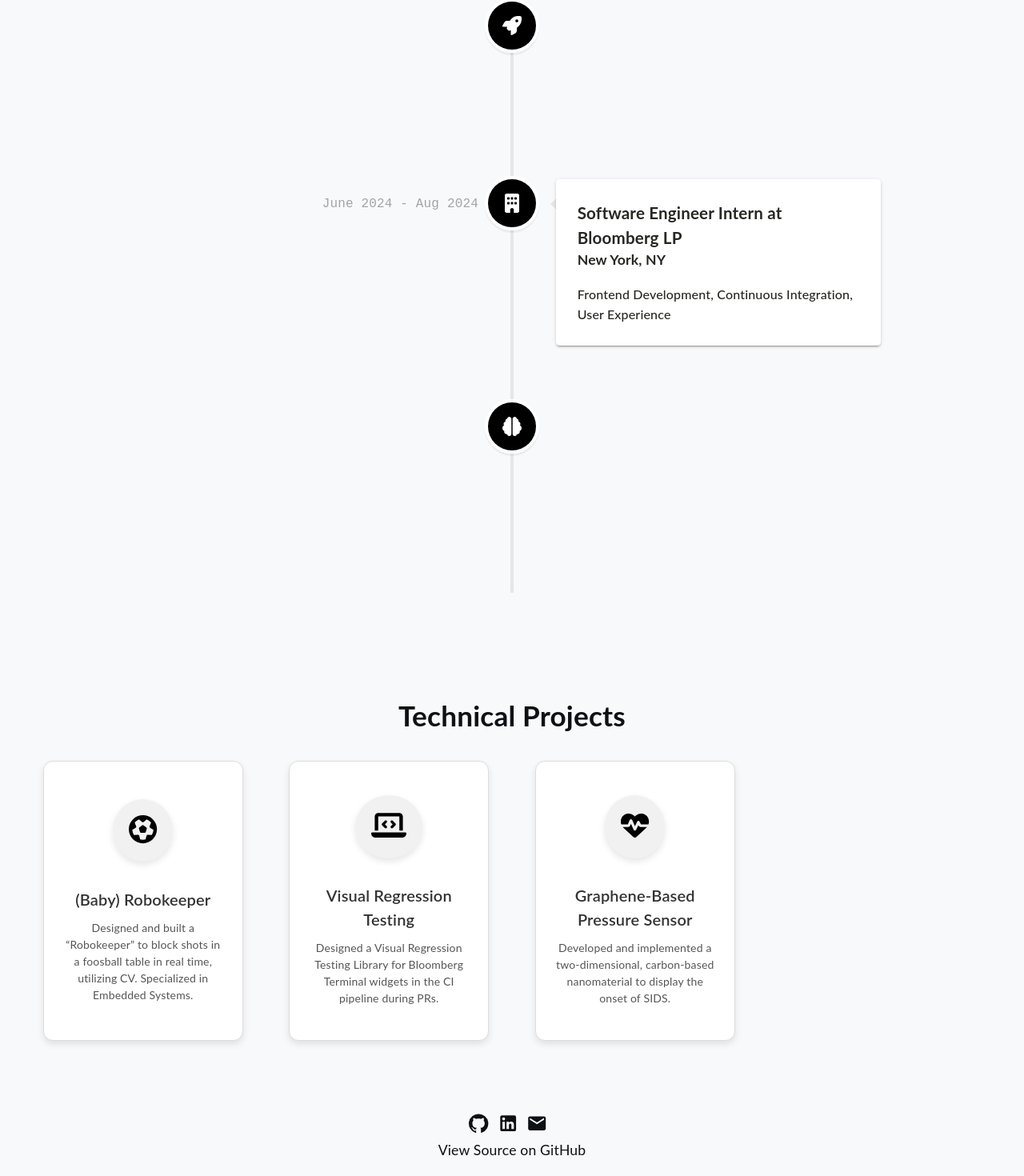
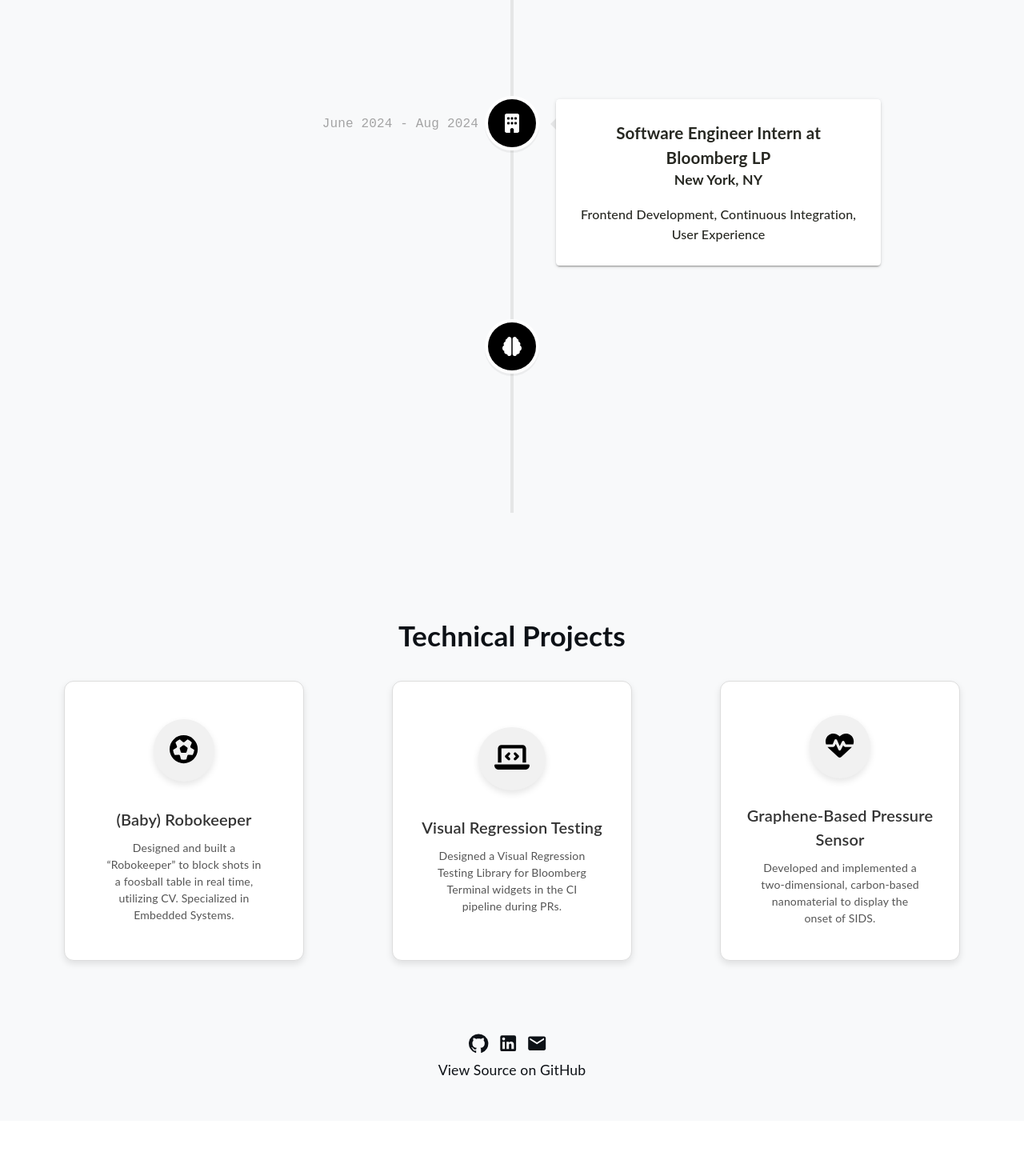
Before and after one commit to Sonyaal/sonyaalexis.dev, a React (Create React App) app: page / in a window 1280 px wide. Shown: the part 1704-3174 px from the top of the page at 80% size. After the commit the page ends 3105 px from the top, so only its background shows below. Built offline with nearby package versions, Linux system fonts and the light colour scheme.

Commit message:
fixing project icon centering

```diff
--- a/src/assets/styles/Project.scss
+++ b/src/assets/styles/Project.scss
@@ -5,7 +5,7 @@
 
 .projects-grid {
     display: grid;
-    grid-template-columns: repeat(auto-fill, minmax(250px, 1fr));
+    grid-template-columns: repeat(auto-fill, minmax(320px, 1fr));
     gap: 30px;
     justify-items: center;
     margin-top: 30px;
@@ -25,7 +25,7 @@
     padding: 20px;
     border-radius: 12px;
     height: 350px; /* Adjust height */
-    width: 250px; /* Control width */
+    width: 300px; /* Control width */
     text-align: center;
     box-shadow: 0 4px 8px rgba(0, 0, 0, 0.1);
     transition: transform 0.3s ease, box-shadow 0.3s ease;
--- a/src/assets/styles/Timeline.scss
+++ b/src/assets/styles/Timeline.scss
@@ -1,3 +1,14 @@
+.items-container {
+    padding: 5% 10%;
+    display: flex;
+    flex-direction: column;
+    text-align: center;
+
+    svg {
+        color: white;
+    }
+}
+
 .vertical-timeline span {
     color: white;
     font-family: 'Courier Prime', monospace;
--- a/src/components/Expertise.tsx
+++ b/src/components/Expertise.tsx
@@ -40,7 +40,7 @@
     return (
     <div className="container" id="expertise">
         <div className="skills-container">
-            <h1>Expertise</h1>
+            {/* <h1>Expertise</h1> */}
             <div className="skills-grid">
                 <div className="skill">
                     <FontAwesomeIcon icon={faPython} size="3x"/>
```
